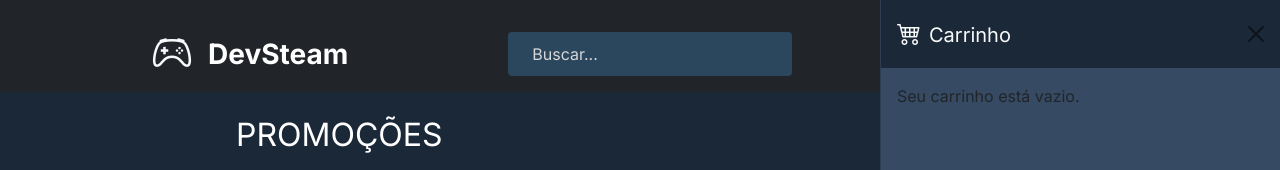
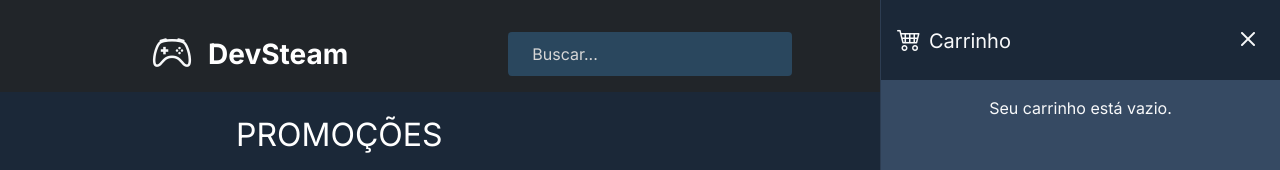
Before and after one commit to LorennaSenai2A/13DS-2025, a React (Vite) app in the folder 07-devSteam/: page / in a window 1280 px wide. Shown: the top 170 px of the page. Built offline with nearby package versions, Linux system fonts and the light colour scheme.

Commit message:
Finalizado CarrinhoOffCanvas

```diff
--- a/07-devSteam/src/components/CarrinhoOffCanvas.jsx
+++ b/07-devSteam/src/components/CarrinhoOffCanvas.jsx
@@ -15,40 +15,44 @@ const CarrinhoOffCanvas = (props) => {
           {" "}
           <i className="bi bi-cart4 me-2 fs-4"></i>Carrinho
         </h5>
-        <button
-          className="btn btn-close"
-          style={{ color: "#fff !important" }}
+        <i
+          role="button"
+          className="ms-auto fs-2 p-0 m-0 bi bi-x"
           data-bs-dismiss="offcanvas"
-        ></button>
+        ></i>
       </div>
 
       <div className="offcanvas-body">
         {props.carrinhoItem.length === 0 ? (
-          <p>Seu carrinho está vazio.</p>
+          <p className="text-center text-light">Seu carrinho está vazio.</p>
         ) : (
           <>
-            <ul className="list-group list-group-flush w-100">
+            <ul className="list-group list-group-flush">
               {props.carrinhoItem.map((item) => (
                 <li
                   key={item.id}
-                  className="list-group px-4 py-3 shadow mt-3"
+                  className="px-4 py-3 shadow mt-3 d-flex gap-3 rounded "
                   style={{ background: "#d9d9d9" }}
                 >
-                  <div className="d-flex justify-content-between">
                   <img
                     className="object-fit-cover rounded-2"
                     src={item.imagem}
                     alt={item.titulo}
-                      width={56}
-                      height={56}
+                    width={60}
+                    height={80}
                   />
-                    <h6 className="fw-bold">{item.titulo}</h6>
-                    <button className="btn btn-close" onClick={()=>props.onRemoveCarrinho(item)}></button>
+                  <div className="w-100">
+                    <div className="d-flex justify-content-between">
+                      <h6 className="fw-bold p-1">{item.titulo}</h6>
+                      <i
+                        role="button"
+                        className="bi bi-trash fs-5 text-danger"
+                        onClick={() => props.onRemoveCarrinho(item)}
+                      ></i>
                     </div>
 
                     <div className="d-flex justify-content-between">
-                    <div className=""></div>
-                    <div className="border border-black border-1 d-flex align-items-center rounded-4 gap-2">
+                      <div className="border border-dark-subtle border-1 d-flex align-items-center rounded-4 gap-2">
                         <button
                           className="btn border-0"
                           disabled={item.quantidade === 1}
@@ -73,6 +77,7 @@ const CarrinhoOffCanvas = (props) => {
                         </span>
                       </div>
                     </div>
+                  </div>
                 </li>
               ))}
             </ul>
```
Lines whose indentation alone changed are shown as unchanged.
